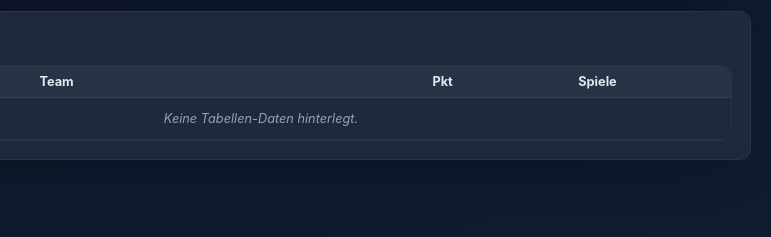
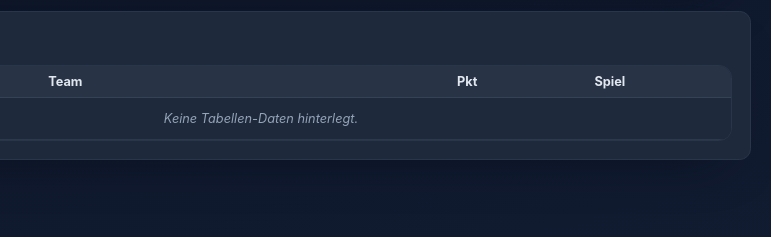
Before and after one commit to ronpre/nachrichten, a website: page liveticker/index.html in a window 1280 px wide. Shown: the part 383-620 px from the top of the page, 379-1150 px from the left. Drawn offline with Linux system fonts and the light colour scheme; no server answers.

Commit message:
chore: update standings table header to correct singular form for games

```diff
--- a/liveticker/index.html
+++ b/liveticker/index.html
@@ -421,7 +421,7 @@
               <th>Rang</th>
               <th>Team</th>
               <th>Pkt</th>
-              <th>Spiele</th>
+              <th>Spiel</th>
             </tr>
           </thead>
           <tbody></tbody>
```
